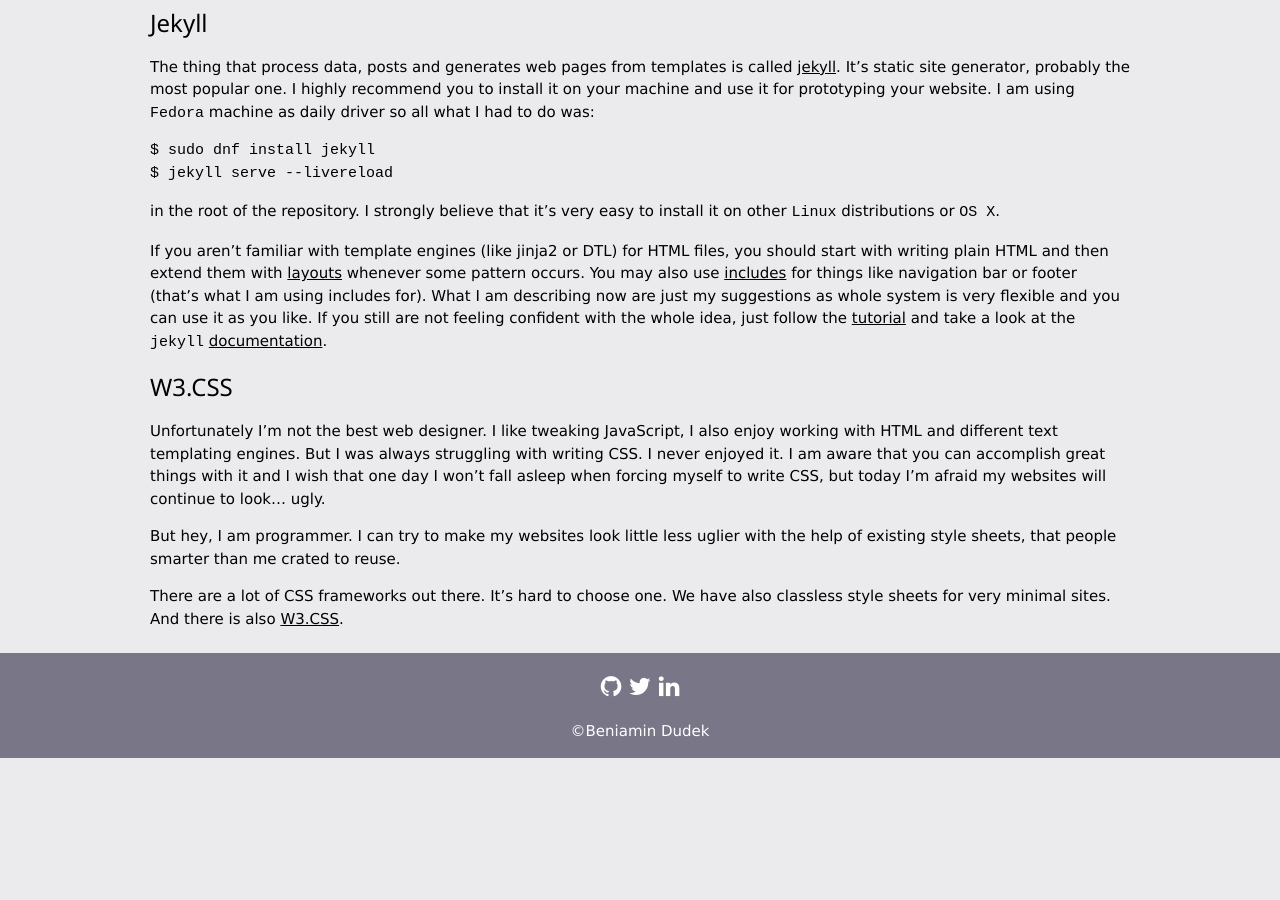
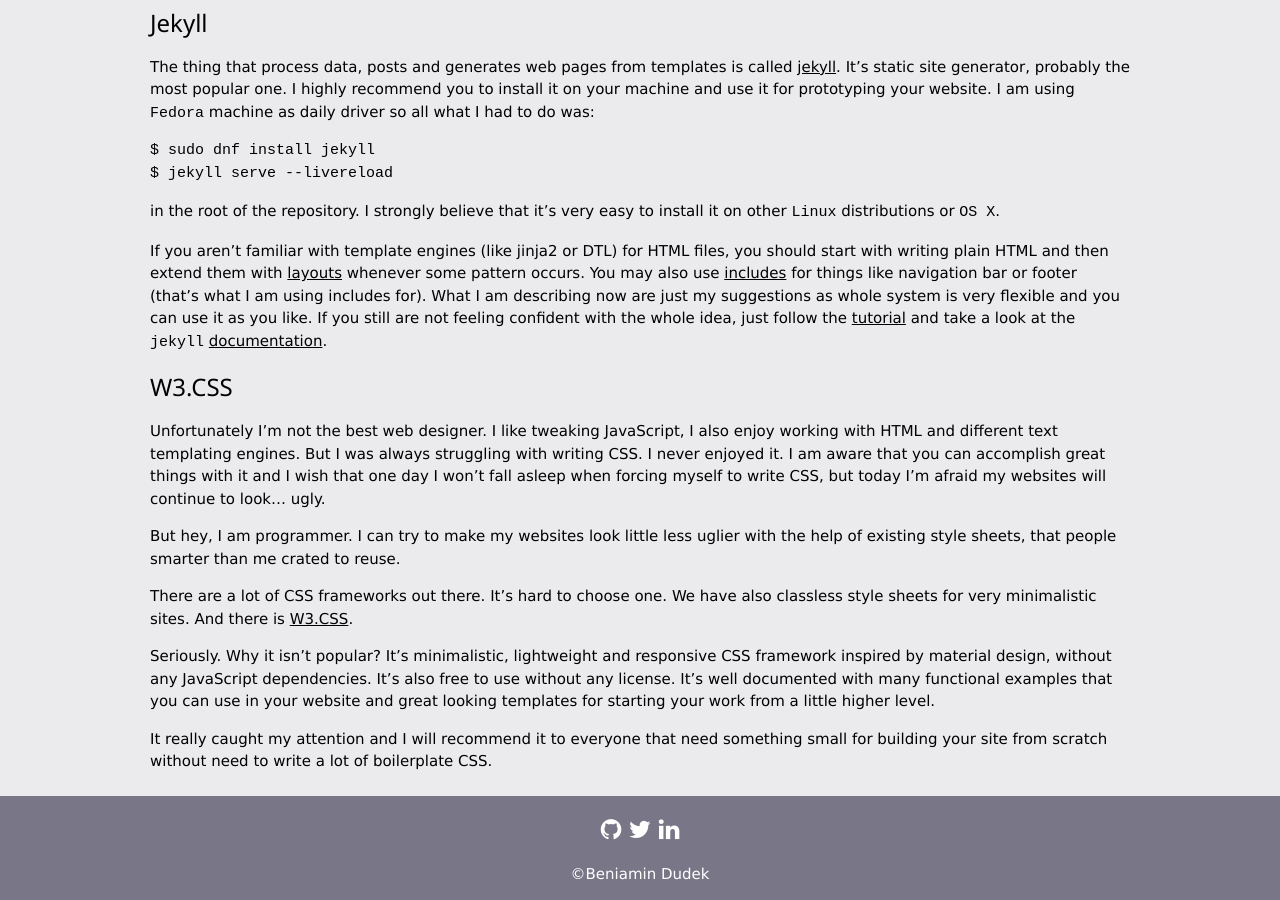
Before and after one commit to thinkofher/thinkofher.github.io, a Jekyll site: the page built from _posts/2020-10-04-how-i-built-this-website.md, in a window 1280 px wide and 900 px high, scrolled down 611 px. Built offline with Jekyll 4.4.1, drawn with Linux system fonts in a browser that asks for light colours; before the commit the page ends 1369 px from its top, so only the background shows below that.

Commit message:
Write more about w3.css

```diff
--- a/_posts/2020-10-04-how-i-built-this-website.md
+++ b/_posts/2020-10-04-how-i-built-this-website.md
@@ -33,4 +33,8 @@ Unfortunately I'm not the best web designer. I like tweaking JavaScript, I also
 
 But hey, I am programmer. I can try to make my websites look little less uglier with the help of existing style sheets, that people smarter than me crated to reuse.
 
-There are a lot of CSS frameworks out there. It's hard to choose one. We have also classless style sheets for very minimal sites. And there is also [W3.CSS](https://www.w3schools.com/w3css/).
+There are a lot of CSS frameworks out there. It's hard to choose one. We have also classless style sheets for very minimalistic sites. And there is [W3.CSS](https://www.w3schools.com/w3css/).
+
+Seriously. Why it isn't popular? It's minimalistic, lightweight and responsive CSS framework inspired by material design, without any JavaScript dependencies. It's also free to use without any license. It's well documented with many functional examples that you can use in your website and great looking templates for starting your work from a little higher level.
+
+It really caught my attention and I will recommend it to everyone that need something small for building your site from scratch without need to write a lot of boilerplate CSS.
```
